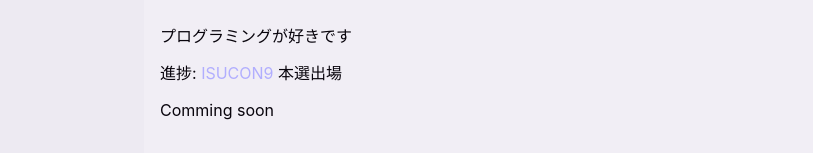
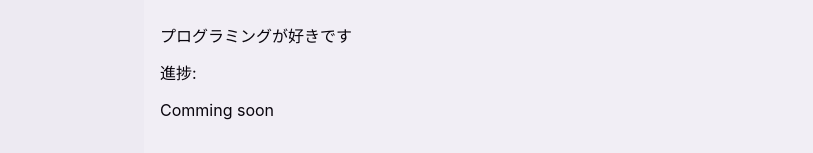
Before and after one commit to akouryy/akouryy.net-shamiko, a Next.js app: page / in a window 1280 px wide. Shown: the part 1269-1422 px from the top of the page, without its empty margins (0-813 px from the left). Built offline with nearby package versions, Linux system fonts and the light colour scheme.

Commit message:
Remove progress of programming

```diff
--- a/pages/index.tsx
+++ b/pages/index.tsx
@@ -38,8 +38,7 @@ const PageIndex: React.FC<P> = () => {
             <Section id='PageIndex-Programming' title='プログラミング'>
               <p>プログラミングが好きです</p>
               <p>
-                進捗: <a href='http://isucon.net/archives/53570241.html'>ISUCON9</a>
-                {' '}本選出場
+                進捗:
               </p>
               <p>Comming soon</p>
             </Section>
```
